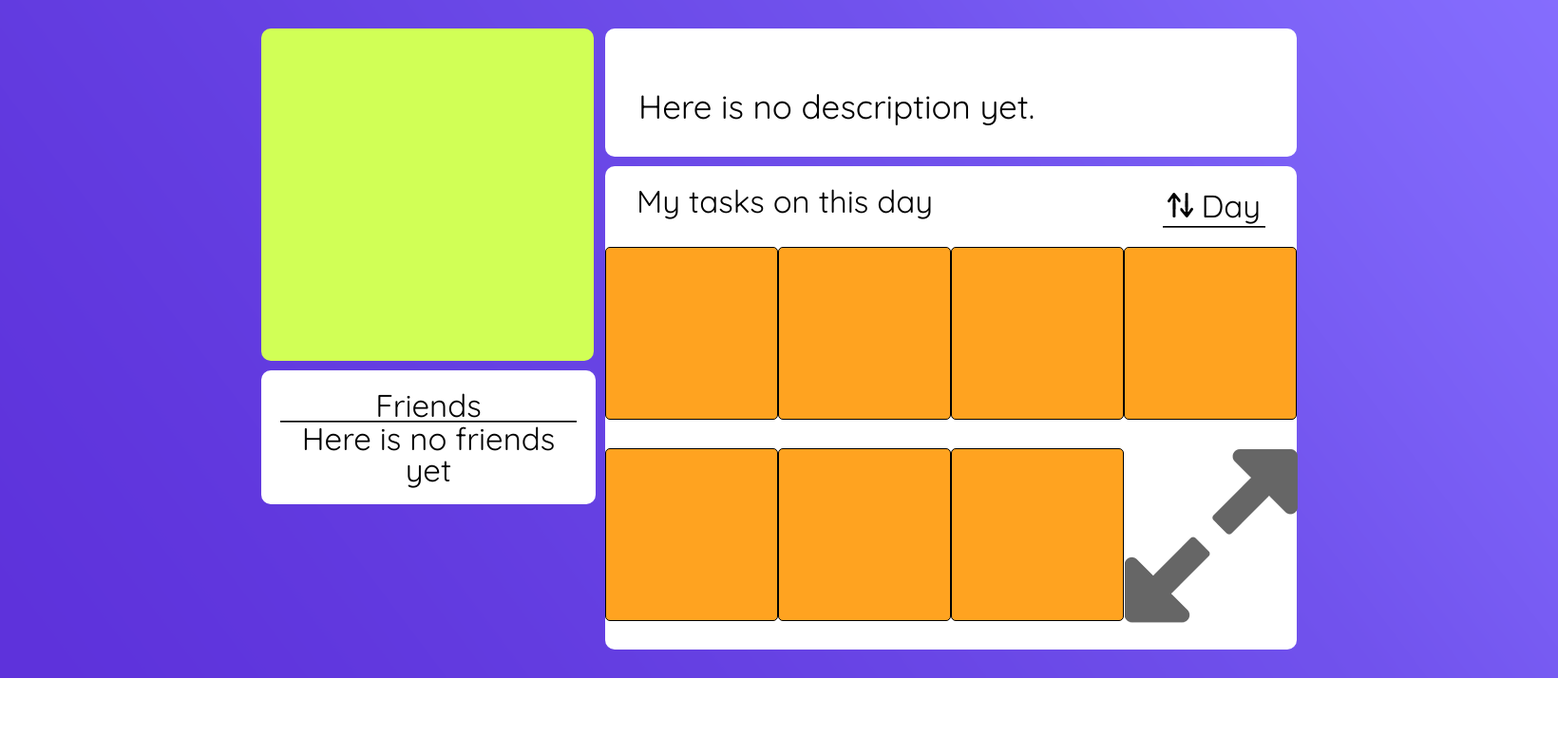
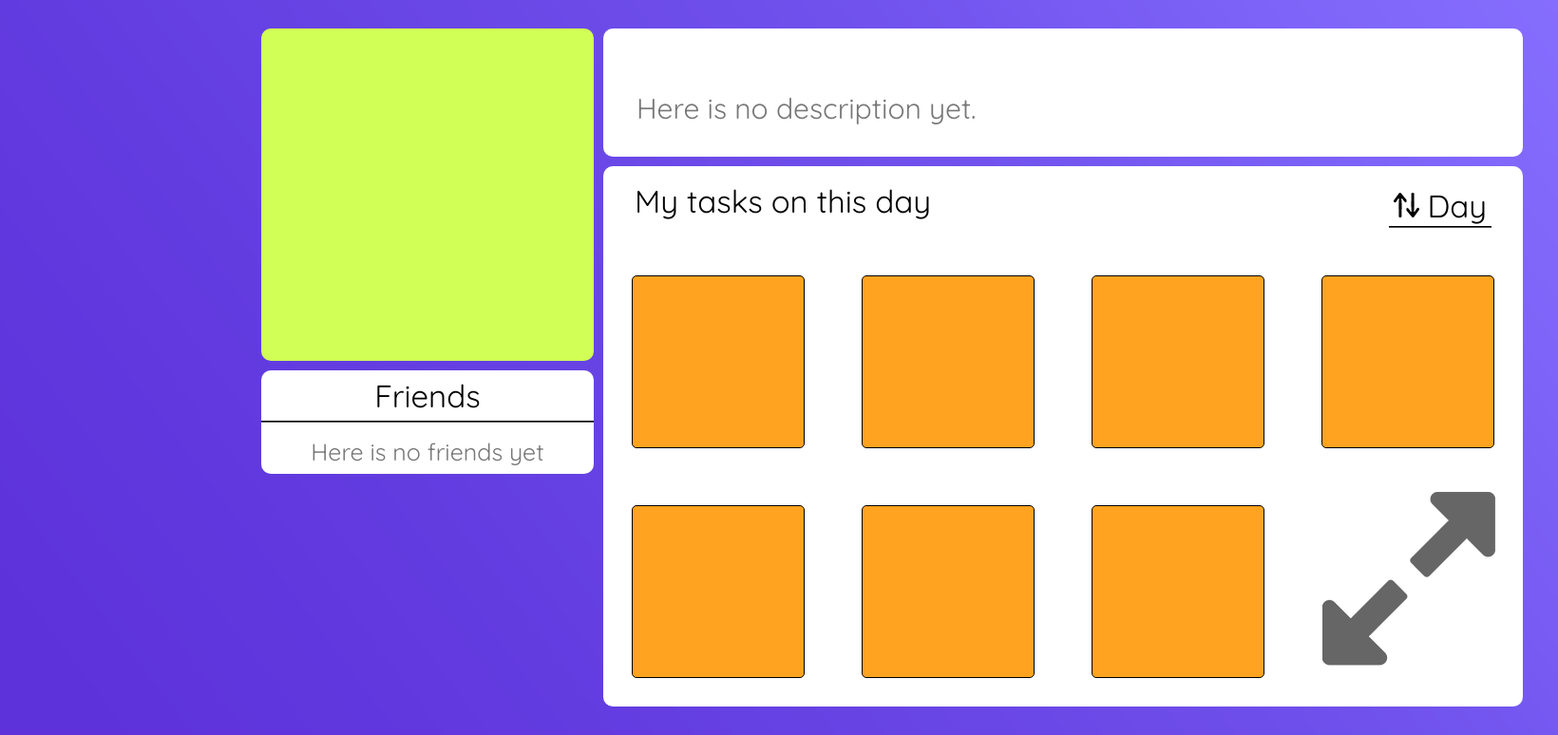
Before and after one commit to Leviinson/MelnykovNotes, a Django app: template userprofile/templates/userprofile/profile.html in a window 1640 px wide. Shown: the part 104-878 px from the top of the page at 95% size. Before the commit the page ends 818 px from the top, so only its background shows below. Run offline with Django 4.2, Linux system fonts and the light colour scheme; the template is opened without the code that fills it, so the values that code supplies are empty.

Commit message:
added: styles for friendslist, user description ...

```diff
--- a/userprofile/static/userprofile/css/style.css
+++ b/userprofile/static/userprofile/css/style.css
@@ -96,13 +96,6 @@
 	border-radius: 10px;
 }
 
-#profile-photo-wrapper {
-	width: 350px;
-	height: 350px;
-	margin-bottom: 10px;
-	background-color: #d1ff56;
-}
-
 #profile-description-wrapper,
 #profile-friendslist-wrapper,
 #profile-publicboard-wrapper {
@@ -122,27 +115,43 @@
 
 #usr-name {
 	margin-bottom: 30px;
-	text-decoration: underline;
-	text-decoration-thickness: 2px;
+	word-break: break-all;
 }
 
 #usr-desc {
 	font-size: 35px;
 }
 
+#no-desc {
+	color: #777777;
+	font-size: 30px;
+}
+
+#profile-photo-wrapper {
+	width: 350px;
+	height: 350px;
+	margin-bottom: 10px;
+	background-color: #d1ff56;
+}
+
 #profile-friendslist-wrapper {
 	text-align: center;
-	padding: 20px;
 }
 
 #friendslist-title-wrapper {
 	border-bottom: 2px;
 	border-color: #000;
 	border-style: groove;
+	padding: 10px;
+}
+
+#friendslist {
+	padding: 3% 0;
+	color: #777777;
 }
 
 .friendlist-row {
-	margin: 16px 0;
+	margin: 16px;
 }
 
 .friend-wrapper {
@@ -154,13 +163,25 @@
 	background-color: #575757;
 
 	border-radius: 100%;
-	width: 50px;
-	height: 50px;
+	min-width: 50px;
+	min-height: 50px;
 	margin-right: 10px;
 }
 
-.friend-name {
+.friend-link {
+	text-decoration: none;
+	color: #000;
 	font-size: 30px;
+	word-break: break-all;
+}
+
+.friend-link:hover {
+	text-shadow: 0 0 7px #000;
+	color: #353535;
+}
+
+#no-friends__warn {
+	font-size: 25px;
 }
 
 #publicboard-nav {
@@ -253,7 +274,7 @@
 	width: 180px;
 	height: 180px;
 	background-color: #ffa320;
-	margin-bottom: 30px;
+	margin: 30px;
 }
 
 #fullscreen {
```
